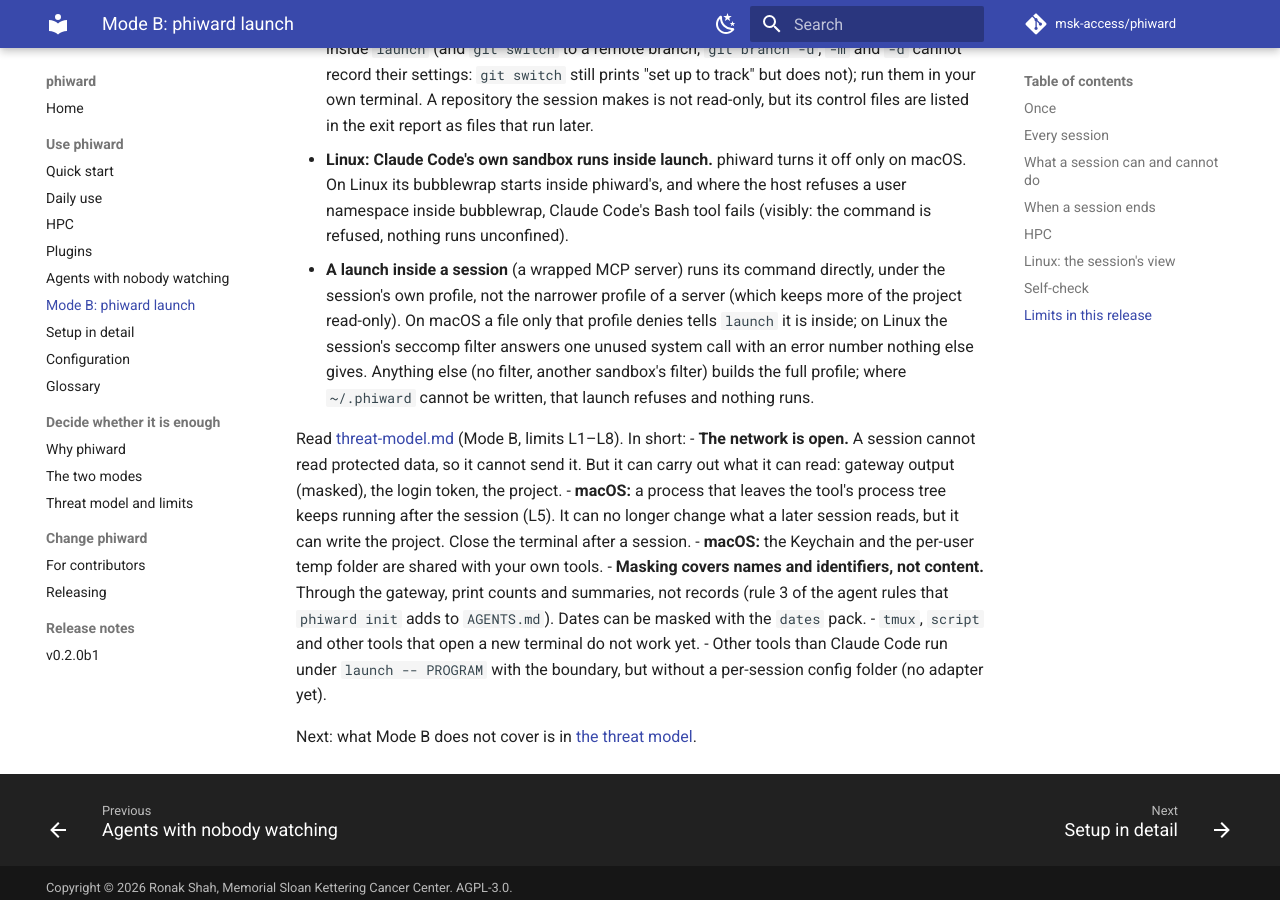
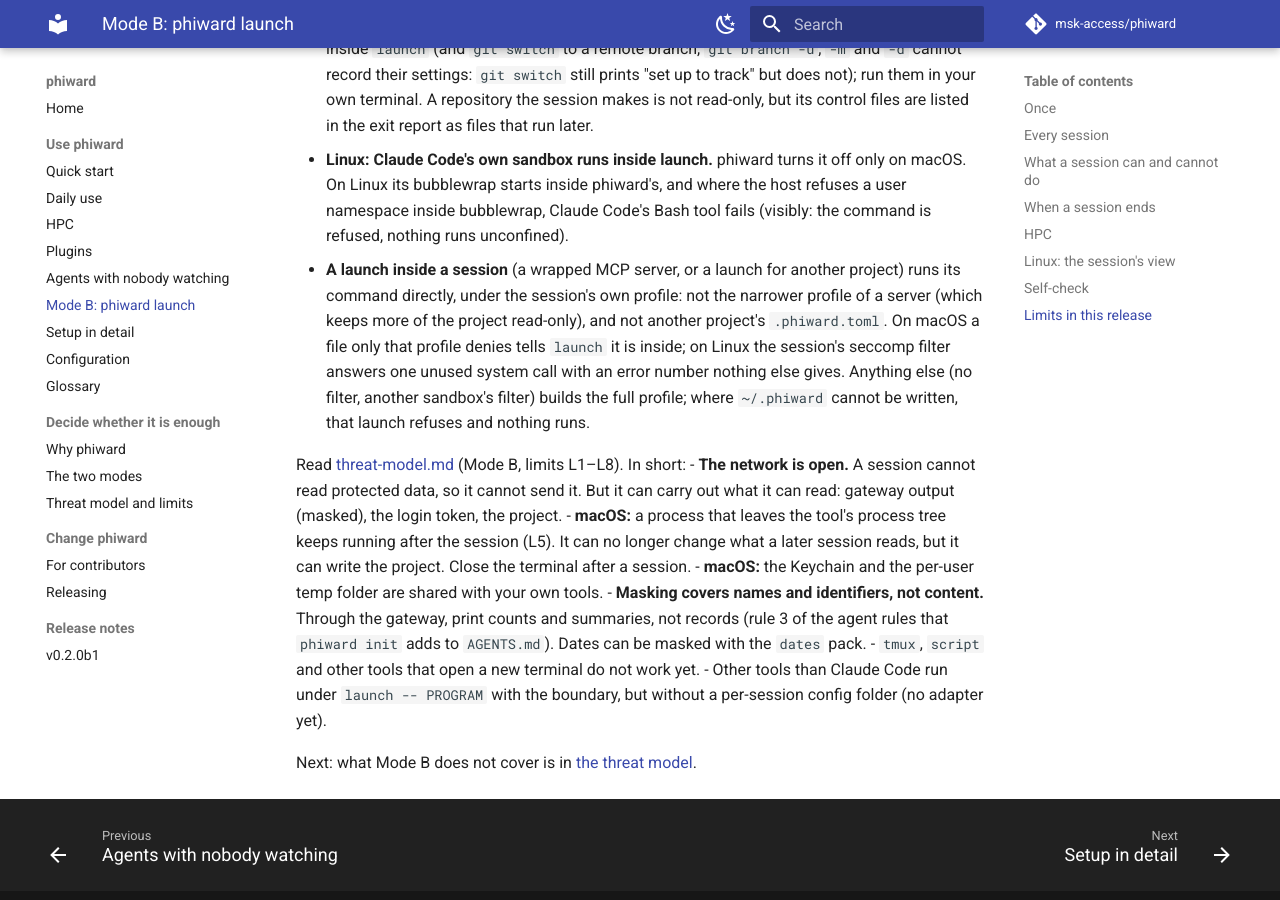
Before and after one commit to msk-access/phiward, an MkDocs documentation site: the page built from docs/launch.md, in a window 1280 px wide and 900 px high, scrolled down 5217 px. Built offline with MkDocs 1.6.1 and Material for MkDocs 9.7.7, drawn with Linux system fonts in a browser that asks for light colours; comment, search, counter and statistics services are not loaded; the version menu is left out.

Commit message:
nested launch: say the fingerprint is no secret and covers any project; a stricter report test
From the review: any process may install the fingerprint filter on itself, so
the docs no longer say only an ancestor can set it; forging it needs code in the
launcher or its ancestors, which could skip launch anyway. A launch inside a
session for another project also runs under the outer profile (its repo config
is not applied): launch.md, threat-model.md and decisions.md say so. The report
test no longer accepts a run where the report could not be written.

```diff
--- a/docs/launch.md
+++ b/docs/launch.md
@@ -171,9 +171,9 @@ when in doubt, reinstall: the step names the command for the tool that installed
   On Linux its bubblewrap starts inside phiward's, and where the host refuses a user namespace
   inside bubblewrap, Claude Code's Bash tool fails (visibly: the command is refused, nothing
   runs unconfined).
-- **A launch inside a session** (a wrapped MCP server) runs its command directly, under the
-  session's own profile, not the narrower profile of a server (which keeps more of the project
-  read-only). On macOS a file only that profile denies tells `launch` it is inside;
+- **A launch inside a session** (a wrapped MCP server, or a launch for another project) runs its
+  command directly, under the session's own profile: not the narrower profile of a server (which
+  keeps more of the project read-only), and not another project's `.phiward.toml`. On macOS a file only that profile denies tells `launch` it is inside;
   on Linux the session's seccomp filter answers one unused system call with an error number
   nothing else gives. Anything else (no filter, another sandbox's filter) builds the full
   profile; where `~/.phiward` cannot be written, that launch refuses and nothing runs.
```
Also changed, not shown: .agents/decisions.md (+3 -2 lines), docs/threat-model.md (+3 -2 lines), 2 other files.
